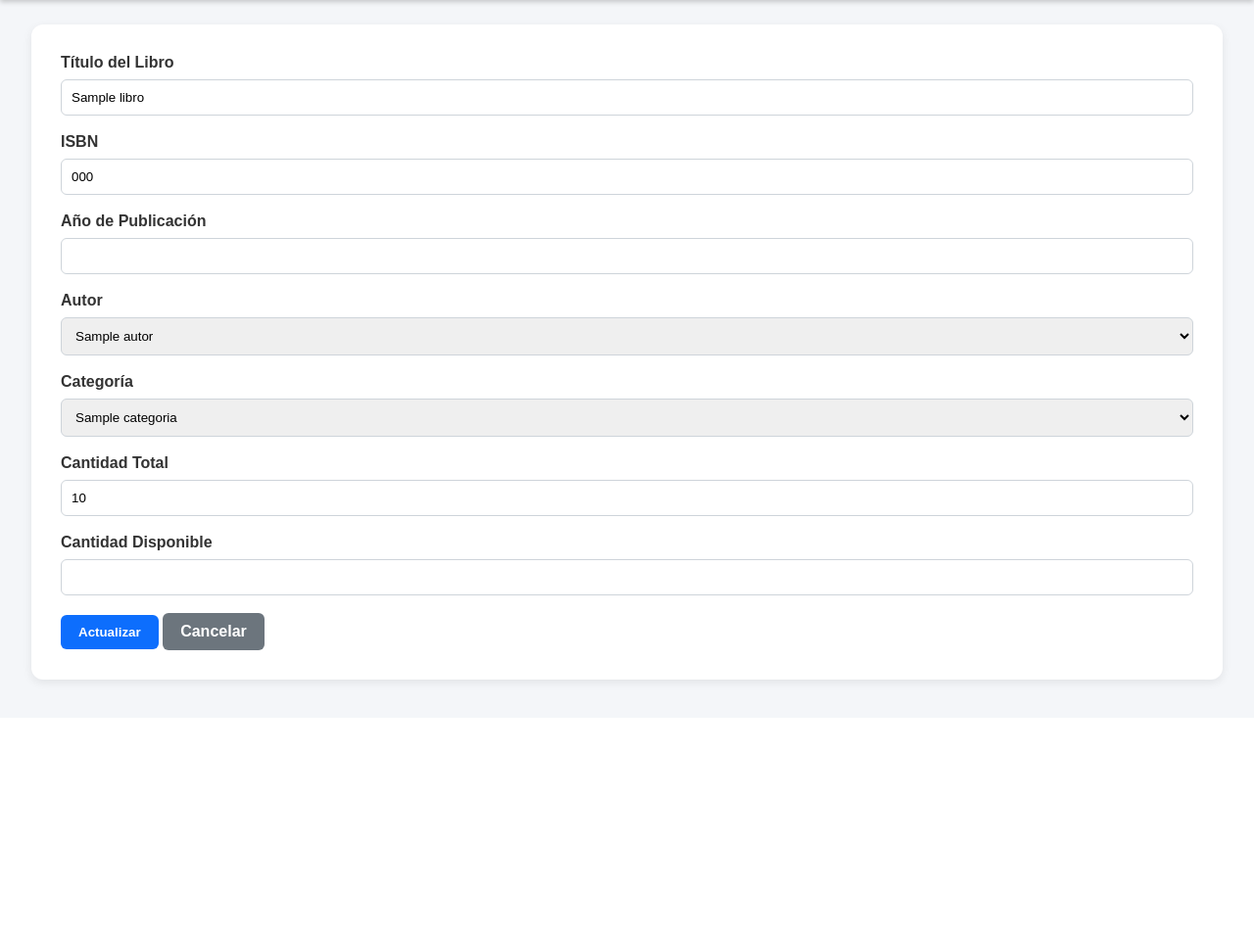
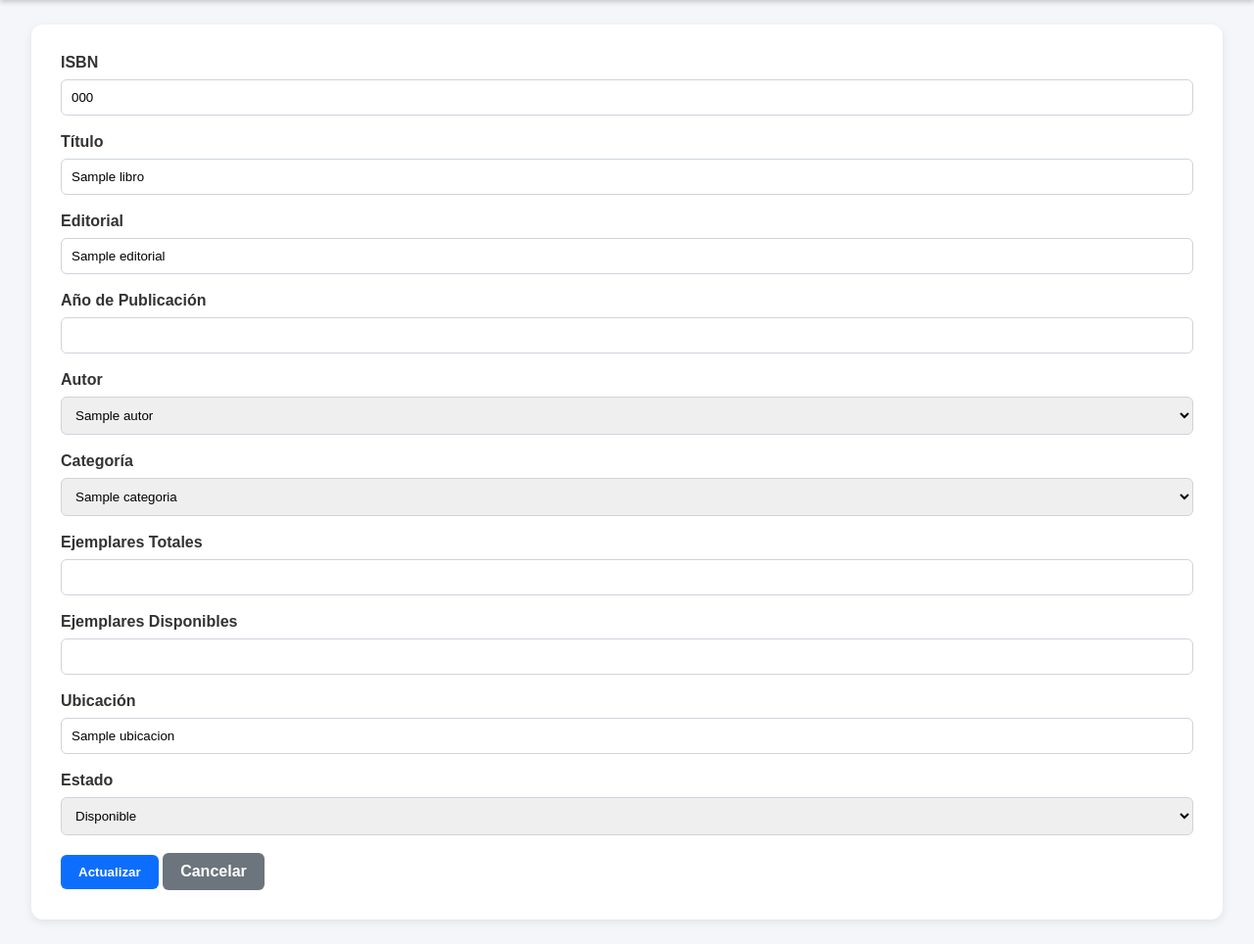
Before and after one commit to jose-sl/biblio_uni_v1, a Flask app: template templates/libros_editar.html in a window 1280 px wide. Shown: the part 67-1031 px from the top of the page at 98% size. Before the commit the page ends 770 px from the top, so only its background shows below. Run offline with Flask 2, Linux system fonts and the light colour scheme; the template is opened without the code that fills it: most values are stand-ins (such as "Sample title", 1, 10 or a date in 2020).

Commit message:
Ajustes a modulo de libros

```diff
--- a/templates/libros_editar.html
+++ b/templates/libros_editar.html
@@ -11,7 +11,15 @@
 <body>
 
 <header>
-    <h1>Editar Libro</h1>
+
+    <div class="header-content">
+
+        <h1>
+            Editar Libro
+        </h1>
+
+    </div>
+
 </header>
 
 <div class="container">
@@ -22,7 +30,23 @@
 
             <div class="form-group">
 
-                <label>Título del Libro</label>
+                <label>
+                    ISBN
+                </label>
+
+                <input
+                    type="text"
+                    name="isbn"
+                    value="{{ libro.isbn }}"
+                    required>
+
+            </div>
+
+            <div class="form-group">
+
+                <label>
+                    Título
+                </label>
 
                 <input
                     type="text"
@@ -34,33 +58,37 @@
 
             <div class="form-group">
 
-                <label>ISBN</label>
+                <label>
+                    Editorial
+                </label>
 
                 <input
                     type="text"
-                    name="isbn"
-                    value="{{ libro.isbn }}"
-                    required>
+                    name="editorial"
+                    value="{{ libro.editorial }}">
 
             </div>
 
             <div class="form-group">
 
-                <label>Año de Publicación</label>
+                <label>
+                    Año de Publicación
+                </label>
 
                 <input
                     type="number"
                     name="anio_publicacion"
                     value="{{ libro.anio_publicacion }}"
                     min="1900"
-                    max="2100"
-                    required>
+                    max="2100">
 
             </div>
 
             <div class="form-group">
 
-                <label>Autor</label>
+                <label>
+                    Autor
+                </label>
 
                 <select
                     name="id_autor"
@@ -86,7 +114,9 @@
 
             <div class="form-group">
 
-                <label>Categoría</label>
+                <label>
+                    Categoría
+                </label>
 
                 <select
                     name="id_categoria"
@@ -112,12 +142,14 @@
 
             <div class="form-group">
 
-                <label>Cantidad Total</label>
+                <label>
+                    Ejemplares Totales
+                </label>
 
                 <input
                     type="number"
-                    name="cantidad_total"
-                    value="{{ libro.cantidad_total }}"
+                    name="ejemplares_totales"
+                    value="{{ libro.ejemplares_totales }}"
                     min="1"
                     required>
 
@@ -125,14 +157,57 @@
 
             <div class="form-group">
 
-                <label>Cantidad Disponible</label>
+                <label>
+                    Ejemplares Disponibles
+                </label>
 
                 <input
                     type="number"
-                    name="cantidad_disponible"
-                    value="{{ libro.cantidad_disponible }}"
+                    name="ejemplares_disponibles"
+                    value="{{ libro.ejemplares_disponibles }}"
                     min="0"
                     required>
+
+            </div>
+
+            <div class="form-group">
+
+                <label>
+                    Ubicación
+                </label>
+
+                <input
+                    type="text"
+                    name="ubicacion"
+                    value="{{ libro.ubicacion }}">
+
+            </div>
+
+            <div class="form-group">
+
+                <label>
+                    Estado
+                </label>
+
+                <select name="estado">
+
+                    <option
+                        value="Disponible"
+                        {% if libro.estado == 'Disponible' %}
+                        selected
+                        {% endif %}>
+                        Disponible
+                    </option>
+
+                    <option
+                        value="No Disponible"
+                        {% if libro.estado == 'No Disponible' %}
+                        selected
+                        {% endif %}>
+                        No Disponible
+                    </option>
+
+                </select>
 
             </div>
 
```
Also changed, not shown: database.py (+13 -5 lines), templates/libros_agregar.html (+82 -14 lines).
